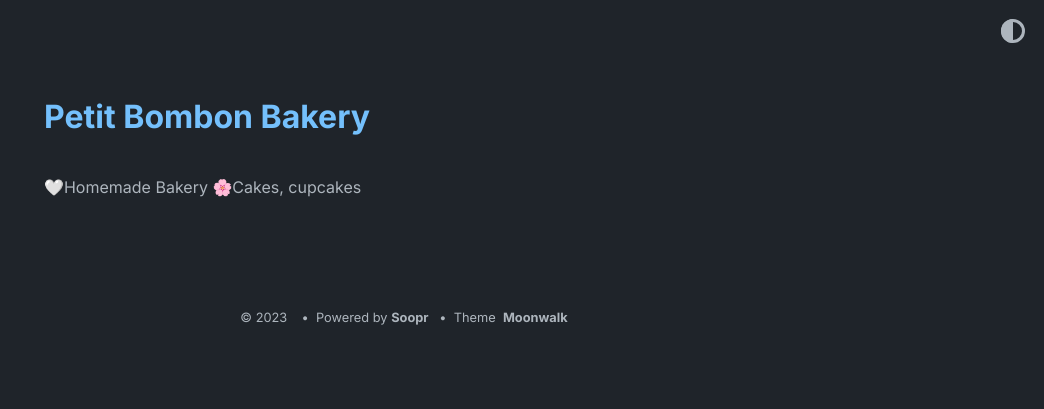
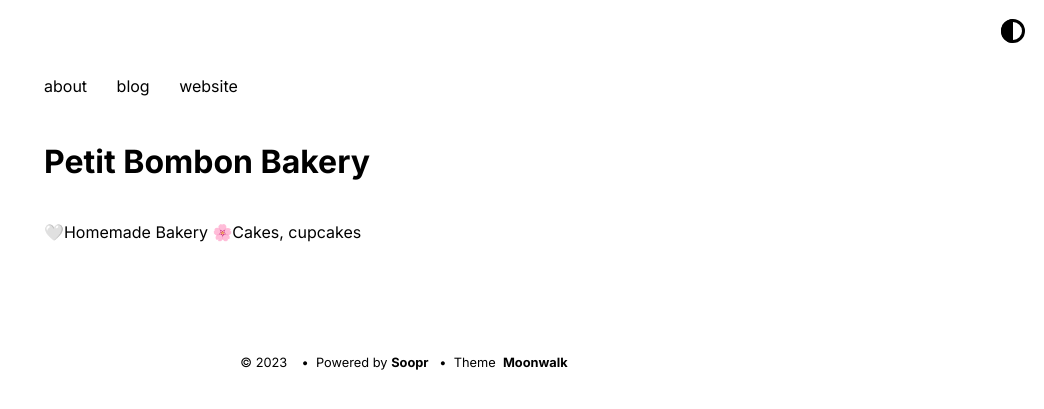
Before and after one commit to jpgaviria2/petitbombon, a Jekyll site: the page built from index.md, in a window 1280 px wide. Shown: the top 409 px of the page, without its empty margins (236-1280 px from the left). Built offline with Jekyll 4.4.1, drawn with Linux system fonts in a browser that asks for light colours.

Commit message:
Update _config.yml

```diff
--- a/_config.yml
+++ b/_config.yml
@@ -17,12 +17,12 @@ favicon: "./logo.png" # relative path to site's favicon
 remote_theme: abhinavs/moonwalk
 
 theme_config:
-  appearance: "dark" # can be "light", "dark" or "auto"
+  appearance: "auto" # can be "light", "dark" or "auto"
   appearance_toggle: true # if appearance can be switched by user
   back_home_text: "home.." # customize text for homepage link in post layout
   date_format: "%Y-%m-%d" # customize how date is formatted
   show_description: true # show blog description
-  show_navbar: false # show horizontal navbar
+  show_navbar: true # show horizontal navbar
   show_footer: false # show footer links in home page,add in _data/home.yml
   show_copyright: true # show copyright notice in footer
   # following keys are using to create home layout
```
